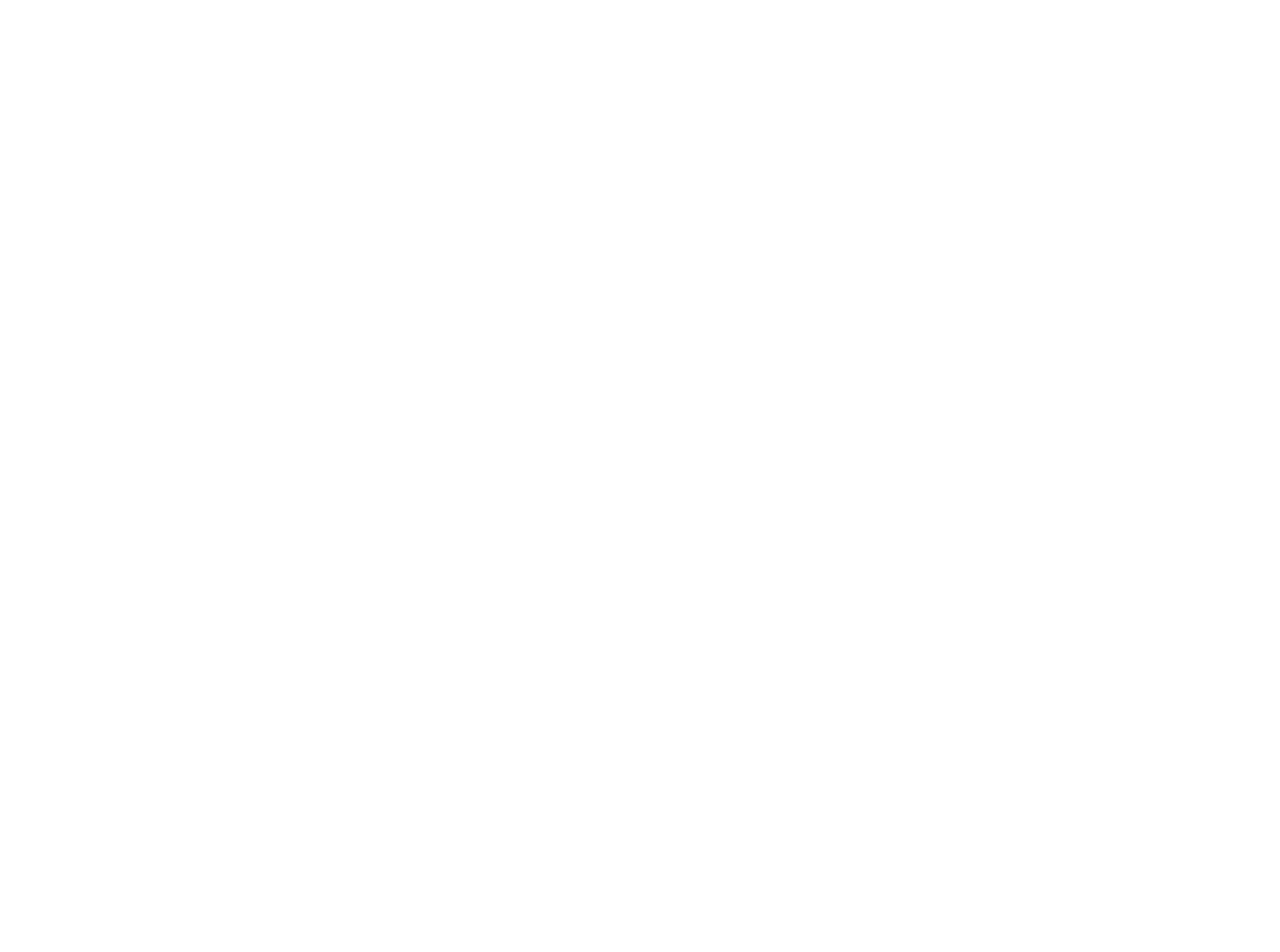
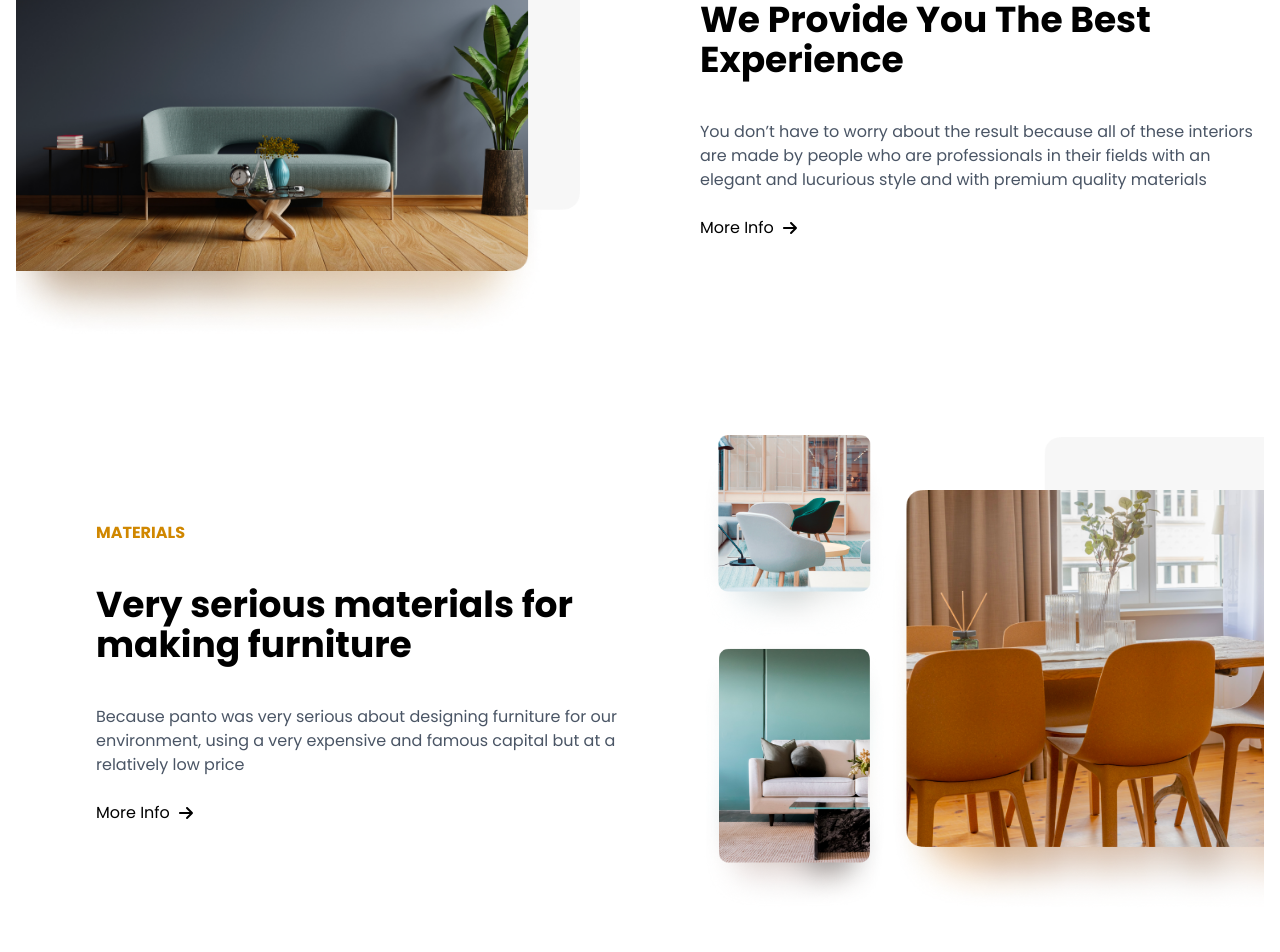
Before and after one commit to SabbirRshuvo/panto-furniture-landing-page, a React (Vite) app: page / in a window 1280 px wide. Shown: the part 2180-3132 px from the top of the page. Before the commit the page ends 1976 px from the top, so only its background shows below. Built offline with nearby package versions, Linux system fonts and the light colour scheme.

Commit message:
experience and material section done

```diff
--- /dev/null
+++ b/src/Components/Experiences.jsx
@@ -0,0 +1,30 @@
+import { FaArrowRight } from "react-icons/fa6";
+import bannerImg from "../assets/expricences.png";
+const Experiences = () => {
+  return (
+    <div className="my-24 max-w-screen-2xl mx-auto  flex flex-col md:flex-row items-center gap-10 px-4">
+      {/* image */}
+      <div className="flex-1">
+        <img src={bannerImg} alt="" />
+      </div>
+      {/* text */}
+      <div className="flex-1 px-6 lg:px-0 lg:pl-20 flex flex-col justify-center gap-6">
+        <h3 className="uppercase text-yellow-600 font-bold">Experiences</h3>
+        <h2 className="text-4xl font-bold my-4">
+          We Provide You The Best Experience
+        </h2>
+        <p className="text-gray-600">
+          You don’t have to worry about the result because all of these
+          interiors are made by people who are professionals in their fields
+          with an elegant and lucurious style and with premium quality materials
+        </p>
+        <button className="flex items-center gap-2 hover:gap-3  hover:text-yellow-600 cursor-pointer transition-all transform duration-300">
+          More Info
+          <FaArrowRight />
+        </button>
+      </div>
+    </div>
+  );
+};
+
+export default Experiences;
--- /dev/null
+++ b/src/Components/Materials.jsx
@@ -0,0 +1,36 @@
+import { FaArrowRight } from "react-icons/fa6";
+import image1 from "../assets/material1.png";
+import image2 from "../assets/material2.png";
+import image3 from "../assets/material3.png";
+export const Materials = () => {
+  return (
+    <div className="my-24 max-w-screen-2xl mx-auto  flex flex-col md:flex-row items-center gap-10 px-4">
+      {/* text */}
+      <div className="flex-1 px-6 lg:px-0 lg:pl-20 flex flex-col justify-center gap-6">
+        <h3 className="uppercase text-yellow-600 font-bold">Materials</h3>
+        <h2 className="text-4xl font-bold my-4">
+          Very serious materials for making furniture
+        </h2>
+        <p className="text-gray-600">
+          Because panto was very serious about designing furniture for our
+          environment, using a very expensive and famous capital but at a
+          relatively low price
+        </p>
+        <button className="flex items-center gap-2 hover:gap-3  hover:text-yellow-600 cursor-pointer transition-all transform duration-300">
+          More Info
+          <FaArrowRight />
+        </button>
+      </div>
+      {/* image */}
+      <div className="flex-1 grid grid-cols-2 md:grid-cols-3 md:items-end items-center">
+        <div className="">
+          <img src={image1} alt="" />
+          <img src={image2} alt="" />
+        </div>
+        <div className="col-span-1 md:col-span-2">
+          <img src={image3} alt="" className="w-full " />
+        </div>
+      </div>
+    </div>
+  );
+};
--- a/src/Pages/Home.jsx
+++ b/src/Pages/Home.jsx
@@ -1,5 +1,7 @@
 import Banner from "../Components/Banner";
 import ChooseUs from "../Components/ChooseUs";
+import Experiences from "../Components/Experiences";
+import { Materials } from "../Components/Materials";
 import Products from "../Components/Products";
 
 const Home = () => {
@@ -8,6 +10,8 @@
       <Banner />
       <ChooseUs />
       <Products headline="What your choice" />
+      <Experiences />
+      <Materials />
     </div>
   );
 };
--- a/src/Pages/ProductCart.jsx
+++ b/src/Pages/ProductCart.jsx
@@ -13,12 +13,12 @@
           alt=""
         />
       </div>
-      <div className="p-6 bg-white dark:bg-black shadow-sm">
+      <div className="p-6 bg-white  shadow-sm">
         <h4 className="text-base mb-1">{product.category}</h4>
         <h3 className="font-semibold text-xl mb-2">{product.name}</h3>
         <Rating rating={product.rating} />
         <div className="mt-5 flex justify-between items-center">
-          <p className="text-secondary dark:text-white font-bold text-lg">
+          <p className="text-black  font-bold text-lg">
             <sup>$</sup>
             <span>{product.price}</span>
           </p>
```
